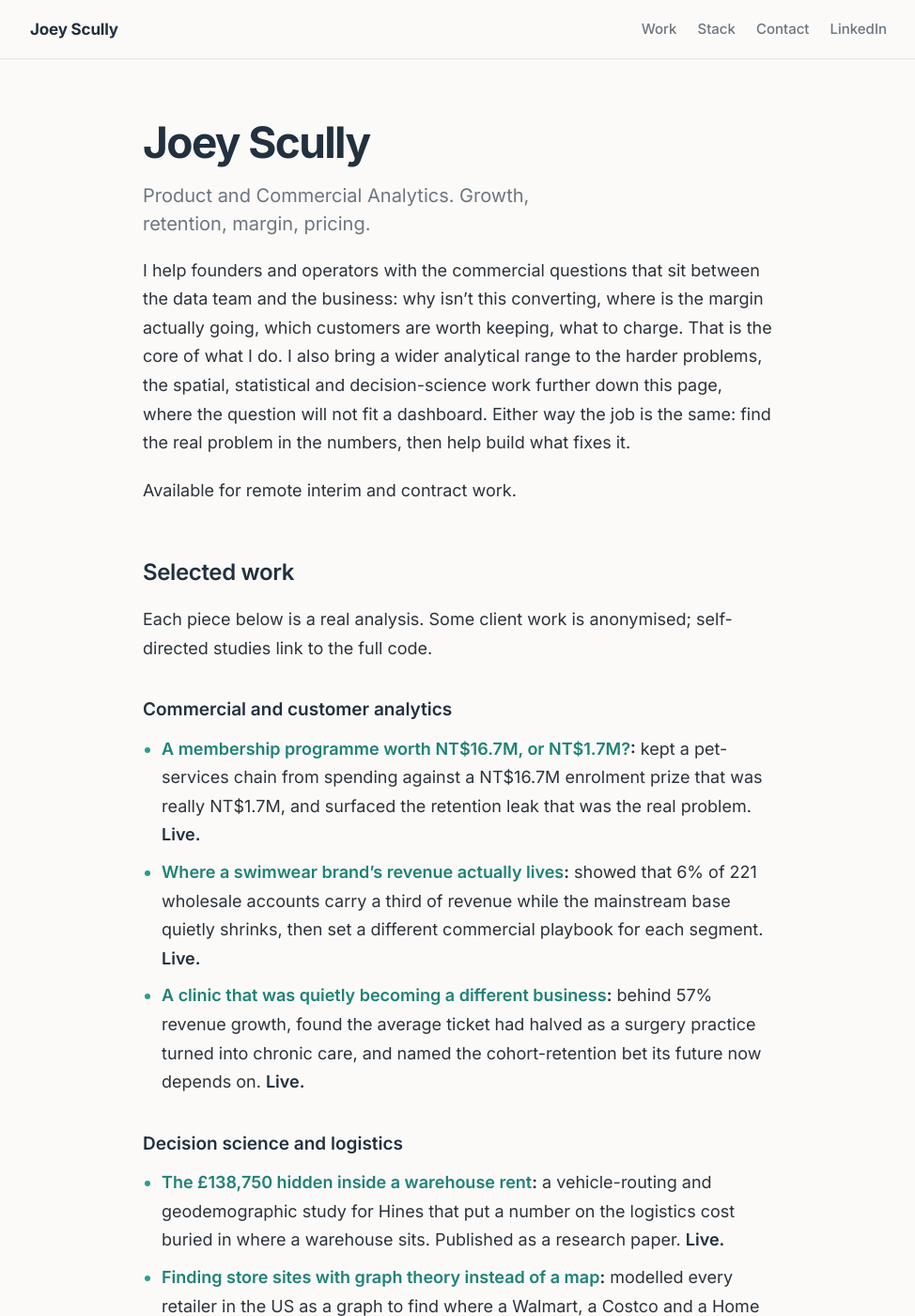
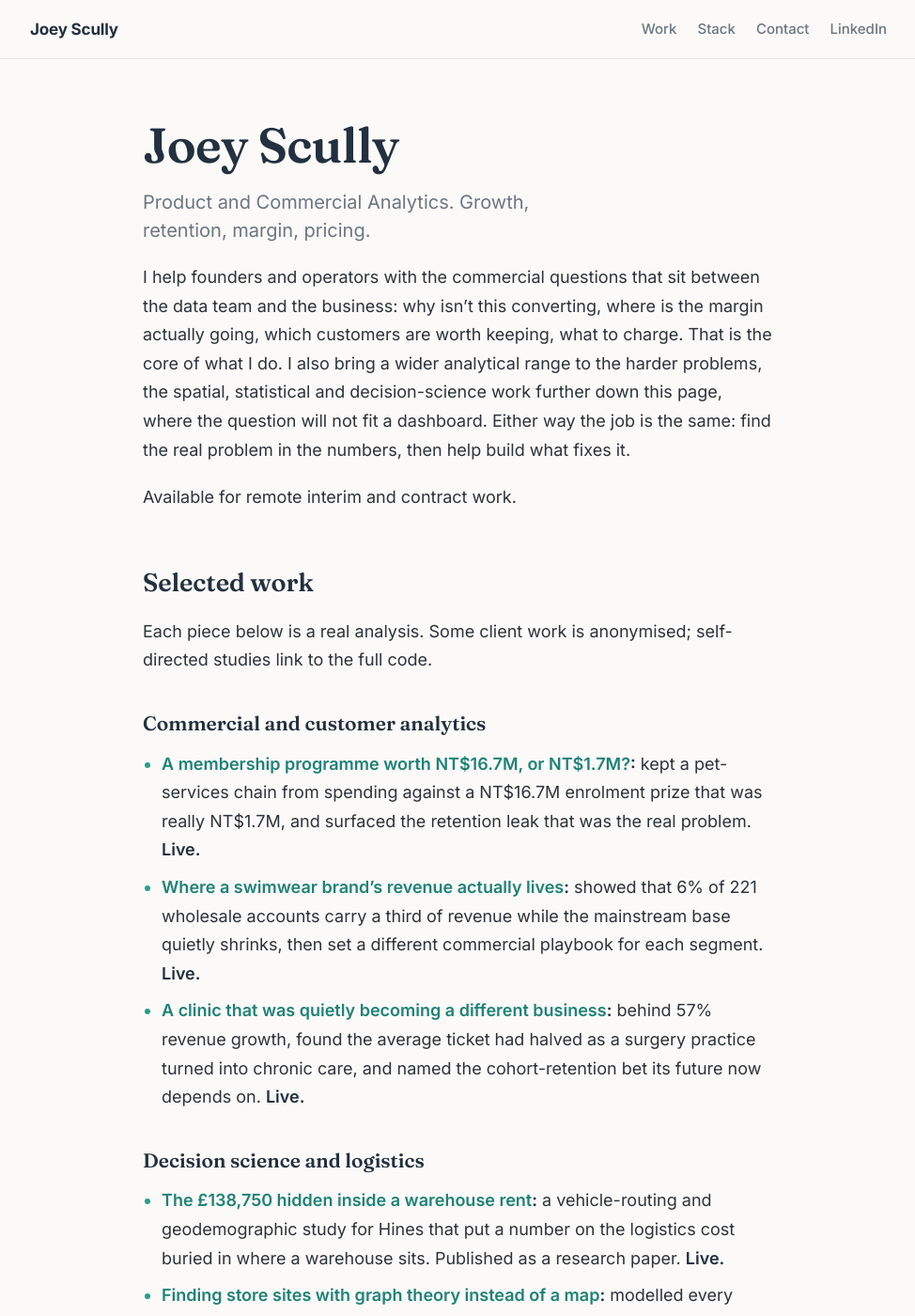
Before and after one commit to yllucsyeoj/portfolio, a Jekyll site: the page built from index.md, in a window 1280 px wide and 1400 px high. Shown: the whole window at 94% size, without its empty margins (152-1126 px from the left). Built offline with Jekyll 4.4.1, drawn with Linux system fonts in a browser that asks for light colours.

Commit message:
Serif headings (Fraunces) for an editorial feel; keep Inter body

```diff
--- a/_layouts/default.html
+++ b/_layouts/default.html
@@ -7,7 +7,7 @@
   <meta name="description" content="{{ page.description }}">
   <link rel="preconnect" href="https://fonts.googleapis.com">
   <link rel="preconnect" href="https://fonts.gstatic.com" crossorigin>
-  <link href="https://fonts.googleapis.com/css2?family=Inter:wght@400;500;600;700&family=IBM+Plex+Mono:wght@400;500&display=swap" rel="stylesheet">
+  <link href="https://fonts.googleapis.com/css2?family=Fraunces:opsz,wght@9..144,400..700&family=Inter:wght@400;500;600;700&family=IBM+Plex+Mono:wght@400;500&display=swap" rel="stylesheet">
   <link rel="stylesheet" href="{{ '/assets/css/style.css' | relative_url }}">
 </head>
 <body>
--- a/assets/css/style.css
+++ b/assets/css/style.css
@@ -9,6 +9,7 @@
   --rule:#e7e3da;
   --maxw:720px;
   --barw:960px;
+  --serif:"Fraunces",Georgia,"Times New Roman",serif;
 }
 
 *{box-sizing:border-box}
@@ -42,12 +43,12 @@ body{
 /* content */
 .content{padding-top:8px;padding-bottom:88px}
 .hero{padding:56px 0 20px}
-.hero h1{font-size:46px;line-height:1.08;letter-spacing:-0.035em;font-weight:700;color:var(--ink);margin:0 0 16px}
+.hero h1{font-family:var(--serif);font-size:52px;line-height:1.06;letter-spacing:-0.015em;font-weight:600;color:var(--ink);margin:0 0 18px}
 .tagline{font-size:20px;line-height:1.5;color:var(--muted);margin:0;max-width:34ch}
-.piece-title{font-size:36px;line-height:1.15;letter-spacing:-0.025em;font-weight:700;color:var(--ink);margin:44px 0 22px}
+.piece-title{font-family:var(--serif);font-size:40px;line-height:1.12;letter-spacing:-0.01em;font-weight:600;color:var(--ink);margin:44px 0 22px}
 
-h2{font-size:24px;letter-spacing:-0.015em;font-weight:600;color:var(--ink);margin:52px 0 14px;scroll-margin-top:86px}
-h3{font-size:19px;font-weight:600;color:var(--ink);margin:34px 0 10px}
+h2{font-family:var(--serif);font-size:27px;letter-spacing:-0.005em;font-weight:600;color:var(--ink);margin:52px 0 14px;scroll-margin-top:86px}
+h3{font-family:var(--serif);font-size:21px;font-weight:600;color:var(--ink);margin:34px 0 10px}
 p{margin:0 0 20px}
 
 a{color:var(--accent-ink);text-decoration:none}
@@ -95,10 +96,10 @@ hr{border:0;border-top:1px solid var(--rule);margin:52px 0}
 @media(max-width:620px){
   body{font-size:17px}
   .hero{padding:36px 0 14px}
-  .hero h1{font-size:34px}
+  .hero h1{font-size:39px}
   .tagline{font-size:18px}
-  .piece-title{font-size:28px}
-  h2{font-size:22px;margin-top:40px}
+  .piece-title{font-size:31px}
+  h2{font-size:24px;margin-top:40px}
   .nav a{margin-left:16px;font-size:14px}
   .site-foot .bar{flex-direction:column;gap:6px}
 }
```
